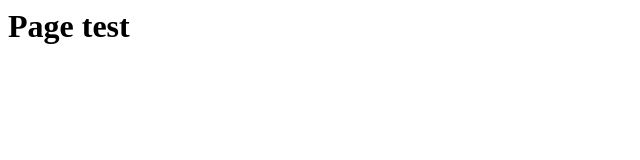
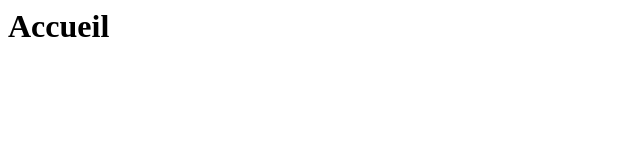
Before and after one commit to Tgnr77/mon-projet, a plain HTML site: page index.html in a window 1280 px wide. Shown: the whole page, without its empty margins (0-640 px from the left). Drawn offline with Linux system fonts and the light colour scheme.

```diff
--- a/index.html
+++ b/index.html
@@ -1 +1,2 @@
-<h1>Page test</h1>
+<h1>Accueil</h1>
+<!-- Fix email validation -->
```
